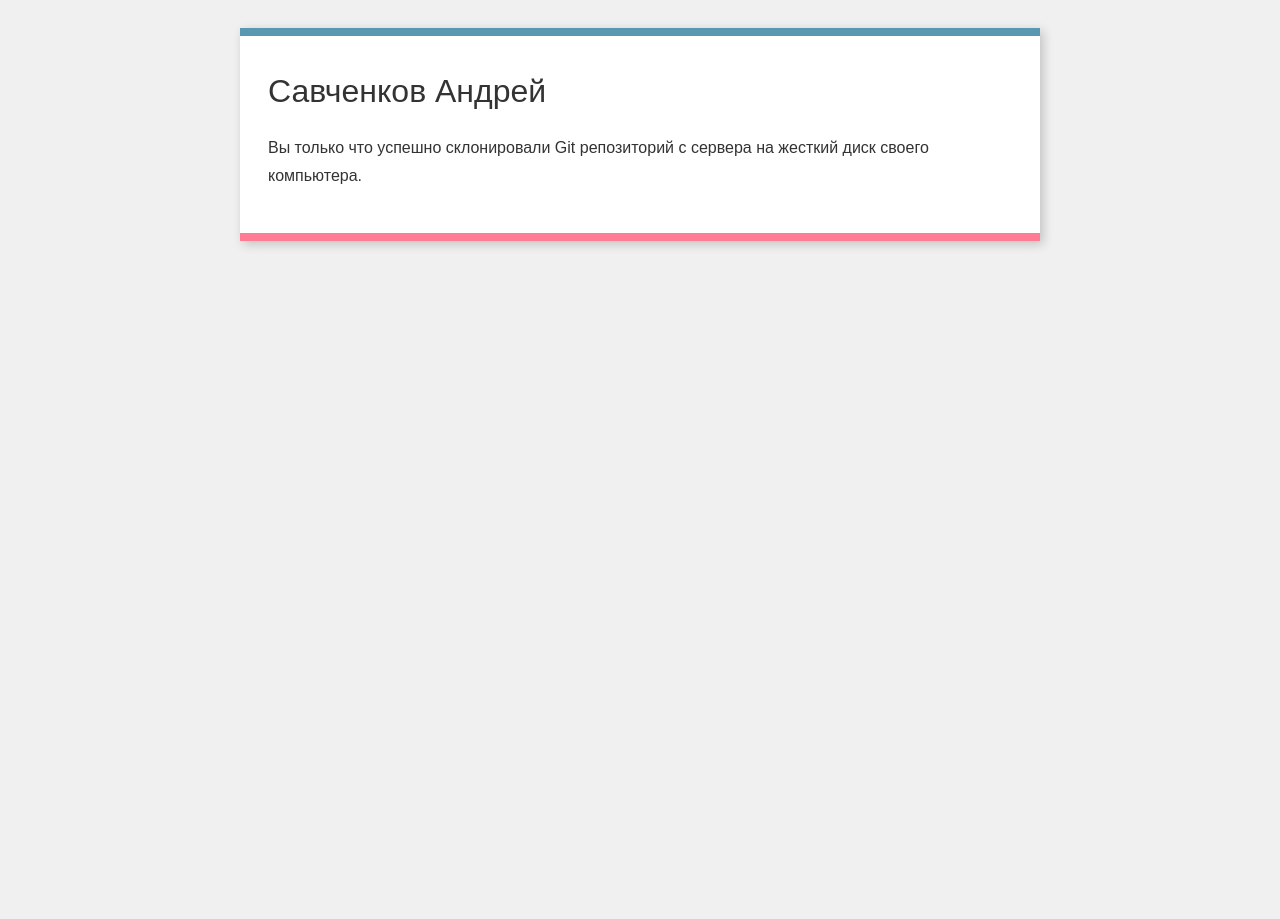
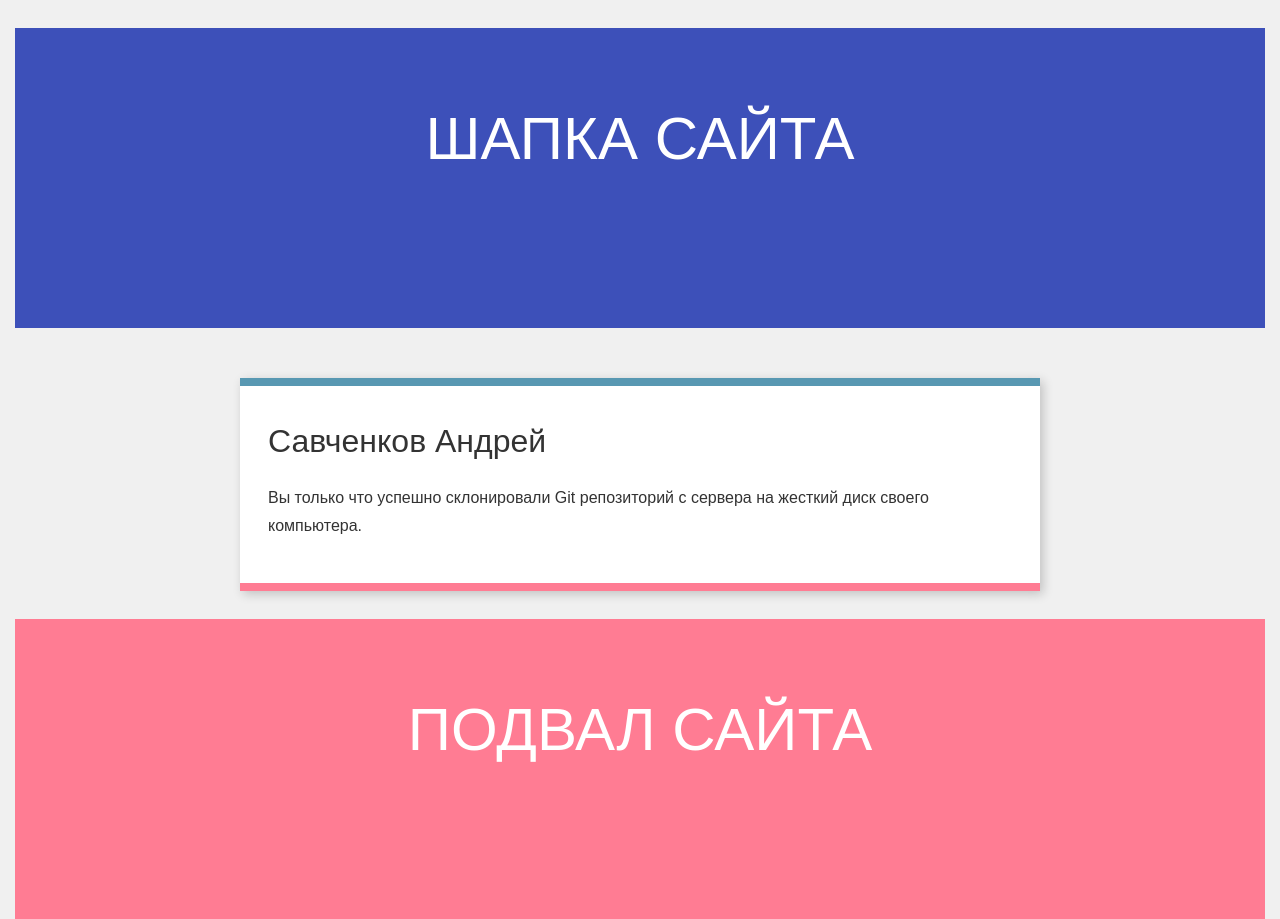
Before and after one commit to AndreySavchenkov/git-welcome-test, a plain HTML site: page index.html in a window 1280 px wide. Before the commit the page ends 800 px from the top, so only its background shows below. Drawn offline with Linux system fonts and the light colour scheme.

Commit message:
footer ready

```diff
--- a/css/main.css
+++ b/css/main.css
@@ -20,6 +20,23 @@ img {
   max-width: 100%;
   height: auto;
   display: block;
+}
+
+/*header*/
+
+.header {
+
+  background-color: rgba(50, 70, 182, 0.938);
+  height: 300px;
+  margin-bottom: 50px;
+
+}
+
+.header h1 {
+  font-size: 60px;
+  color: white;
+  text-align: center;
+  padding-top: 60px;
 }
 
 h1 {
@@ -45,3 +62,15 @@ h1 {
   max-width: 800px;
   margin: 0 auto 28px auto;
 }
+
+.footer {
+  background-color: #FF7C93;
+  height: 300px;
+}
+
+.footer h1 {
+  font-size: 60px;
+  color: white;
+  text-align: center;
+  padding-top: 60px;
+}
--- a/index.html
+++ b/index.html
@@ -8,6 +8,9 @@
         <link rel="stylesheet" href="css/main.css" />
     </head>
     <body>
+        <header class="header">
+            <h1>ШАПКА САЙТА</h1>
+        </header>
         <div class="box">
             <h1>Савченков Андрей</h1>
             <p>
@@ -15,5 +18,8 @@
                 жесткий диск своего компьютера.
             </p>
         </div>
+        <footer class="footer">
+            <h1>ПОДВАЛ САЙТА</h1>
+        </footer>
     </body>
 </html>
```
